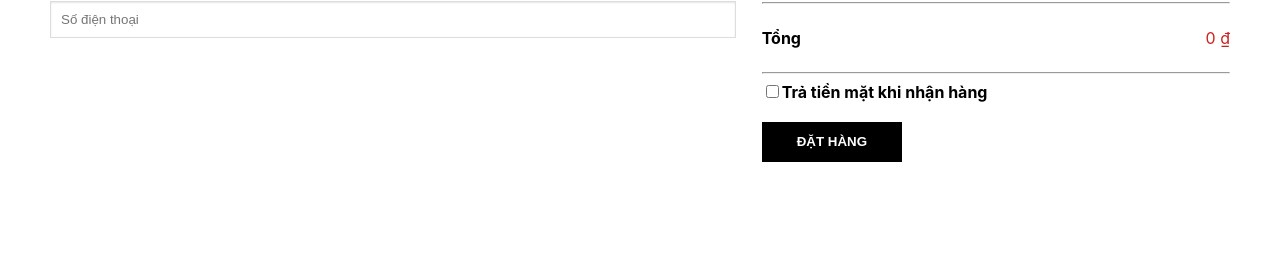
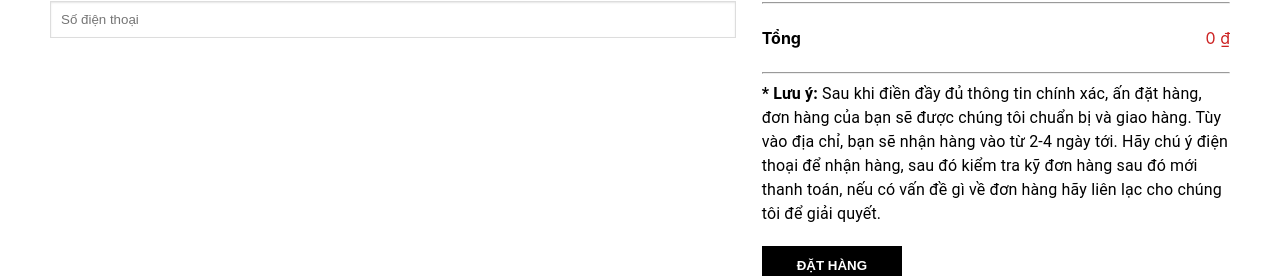
Before and after one commit to NakiAyame/An, a React (Create React App) app: page /product-checkout in a window 1280 px wide. Shown: the part 391-667 px from the top of the page. Built offline with nearby package versions, Linux system fonts and the light colour scheme; no server answers; what react-swipeable-views-utils would draw is missing.

Commit message:
fix design

```diff
--- a/src/layouts/Cart/CartProduct.jsx
+++ b/src/layouts/Cart/CartProduct.jsx
@@ -263,7 +263,7 @@ export default function CartProduct() {
                 onClick={() => handleCheckOut()}
                 style={{ color: 'pink', backgroundColor: 'black', width: '100%', padding: '15px 0' }}
               >
-                Thanh toán
+                Đặt hàng
               </button>
           }
         </Grid>
--- a/src/layouts/Cart/CartService.jsx
+++ b/src/layouts/Cart/CartService.jsx
@@ -297,7 +297,7 @@ export default function CartService() {
                 style={{ color: 'pink', backgroundColor: 'black', width: '100%', padding: '15px 0' }}
                 disabled
               >
-                CHECK OUT
+                ĐẶT DỊCH VỤ
               </button>
               :
               <button
--- a/src/layouts/User/ProductCheckout.jsx
+++ b/src/layouts/User/ProductCheckout.jsx
@@ -10,6 +10,7 @@ import useAuth from '../../hooks/useAuth';
 import { useNavigate } from 'react-router-dom';
 import { Toast } from 'bootstrap';
 import dayjs from "dayjs";
+import { Typography } from '@mui/material';
 
 const inputStyle = {
     width: '100%',
@@ -208,8 +209,9 @@ export default function ProductCheckout() {
                         </Grid>
                     </Grid>
                     <hr />
-                    <input type="checkbox" />
-                    <label style={{ fontWeight: 'bolder' }}>Trả tiền mặt khi nhận hàng</label><br />
+                    {/* <input type="checkbox" /> */}
+                    {/* <label style={{ fontWeight: 'bolder' }}>Trả tiền mặt khi nhận hàng</label><br /> */}
+                    <Typography> <strong>* Lưu ý:</strong> Sau khi điền đầy đủ thông tin chính xác, ấn đặt hàng, đơn hàng của bạn sẽ được chúng tôi chuẩn bị và giao hàng. Tùy vào địa chỉ, bạn sẽ nhận hàng vào từ 2-4 ngày tới. Hãy chú ý điện thoại để nhận hàng, sau đó kiểm tra kỹ đơn hàng sau đó mới thanh toán, nếu có vấn đề gì về đơn hàng hãy liên lạc cho chúng tôi để giải quyết.</Typography>
                     <button style={{
                         cursor: 'pointer',
                         height: '40px',
```
